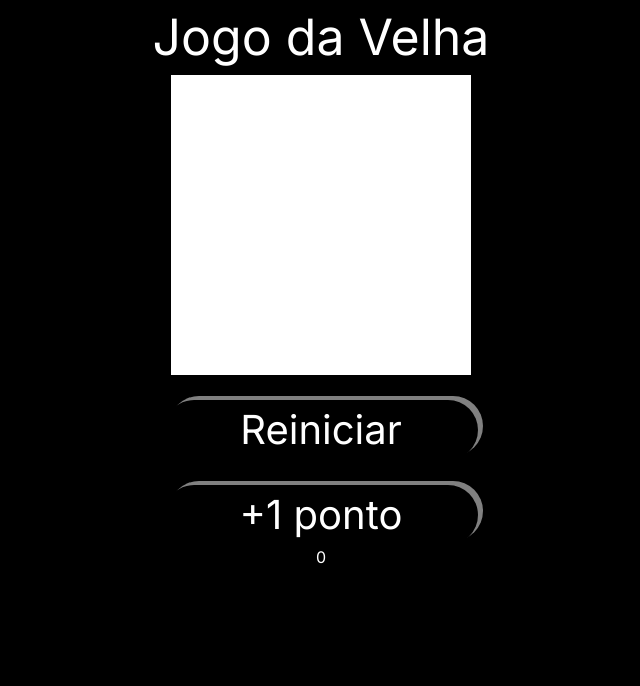
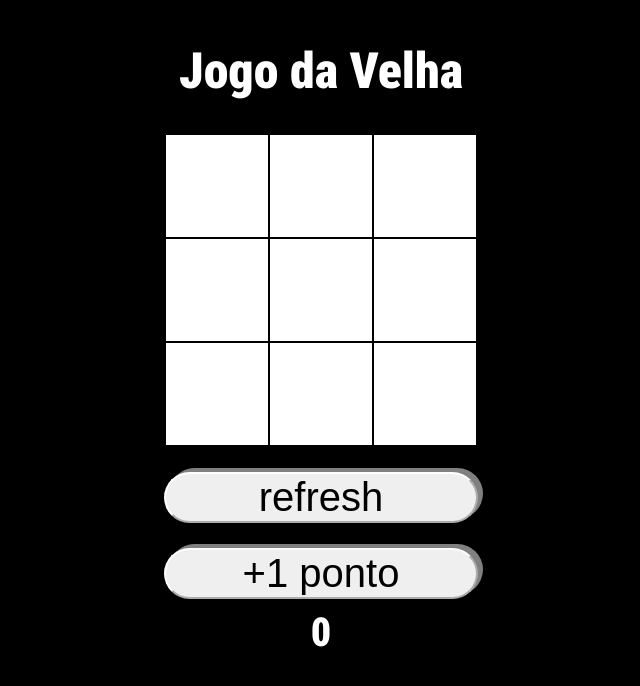
Before and after one commit to Pietro312/jogo-da-velha-next, a Next.js app: page / in a window 1280 px wide. Shown: the top 686 px of the page, without its empty margins (319-959 px from the left). Built offline with nearby package versions, Linux system fonts and the light colour scheme.

Commit message:
desligaram o pc :(

```diff
--- a/app/globals.css
+++ b/app/globals.css
@@ -1,7 +1,3 @@
-@tailwind base;
-@tailwind components;
-@tailwind utilities;
-
 body {
   background-color: black;
   color: white;
@@ -29,10 +25,11 @@ div {
 td:hover {
   background-color: gray;
   cursor: pointer;
+  transition: 0.4s;
 }
 #aum {
   text-decoration: none;
-
+  color: black;
 
 }
 #um {
@@ -69,3 +66,8 @@ button:hover {
   text-decoration: none;
   color: black;
 }
+#spanum {
+  color: white;
+  margin-top: 10px;
+  font-size: 40px;
+}
--- a/app/layout.tsx
+++ b/app/layout.tsx
@@ -1,8 +1,13 @@
 import type { Metadata } from 'next'
-import { Inter } from 'next/font/google'
+import { Roboto_Condensed } from 'next/font/google'
 import './globals.css'
 
-const inter = Inter({ subsets: ['latin'] })
+const roboto = Roboto_Condensed({
+  weight: '900',
+  subsets: ['latin'],
+  display: 'swap',
+
+})
 
 export const metadata: Metadata = {
   title: 'Create Next App',
@@ -20,7 +25,7 @@ export default function RootLayout({
       <title>
         Jogo da Velha
       </title>
-      <body className={inter.className}>{children}</body>
+      <body className={roboto.className}>{children}</body>
     </html>
   )
 }
--- a/app/page.tsx
+++ b/app/page.tsx
@@ -30,12 +30,16 @@ export default function Home() {
         </tbody>
       </table>
       <button id="um" >
-        <a id="aum" href="/">Reiniciar</a>
+        <a id="aum" href="/">
+          <span class="material-symbols-outlined">
+            refresh
+          </span>
+        </a>
       </button>
       <button id="dois" onClick={add}>
         +1 ponto
       </button>
-      <span id="spanum" className="text-white">
+      <span id="spanum" >
         {pontos}
       </span>
 
```
